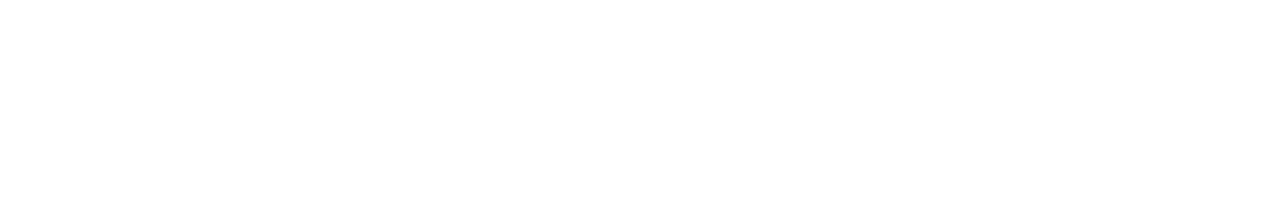
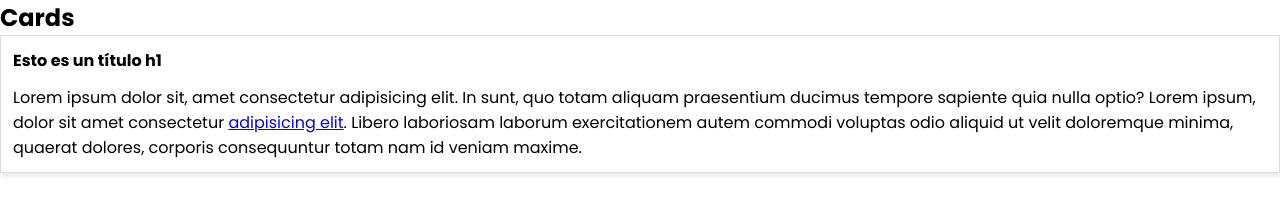
Before and after one commit to cgldev/css-library, a website: page index.html in a window 1280 px wide. Drawn offline with Linux system fonts and the light colour scheme.

Commit message:
componente card

```diff
--- a/index.html
+++ b/index.html
@@ -8,5 +8,20 @@
     <link rel="stylesheet" href="css/style.css" />
     <title>CSS Library</title>
   </head>
-  <body></body>
+  <body>
+    <!-- cards -->
+    <h2>Cards</h2>
+    <div class="card">
+      <h1 class="card__title">Esto es un título h1</h1>
+      <p class="card__body">
+        Lorem ipsum dolor sit, amet consectetur adipisicing elit. In sunt, quo
+        totam aliquam praesentium ducimus tempore sapiente quia nulla optio?
+        Lorem ipsum, dolor sit amet consectetur
+        <a href="#">adipisicing elit</a>. Libero laboriosam laborum
+        exercitationem autem commodi voluptas odio aliquid ut velit doloremque
+        minima, quaerat dolores, corporis consequuntur totam nam id veniam
+        maxime.
+      </p>
+    </div>
+  </body>
 </html>
--- /dev/null
+++ b/scss/components/_card.scss
@@ -0,0 +1,19 @@
+.card {
+  display: block;
+  padding: $base-padding;
+  border: $base-border-thickness solid #ddd;
+  box-shadow: $base-box-shadow;
+
+  .card__title {
+    font-size: $base-font-size;
+    padding-bottom: $base-padding;
+    font-weight: bold;
+  }
+  .card__body {
+    font-size: $base-font-size;
+
+    a {
+      text-decoration: underline;
+    }
+  }
+}
--- a/scss/style.scss
+++ b/scss/style.scss
@@ -1,2 +1,3 @@
 @import "variables";
 @import "base";
+@import "components/card";
```
Also changed, not shown: css/style.css, 1 other file.
